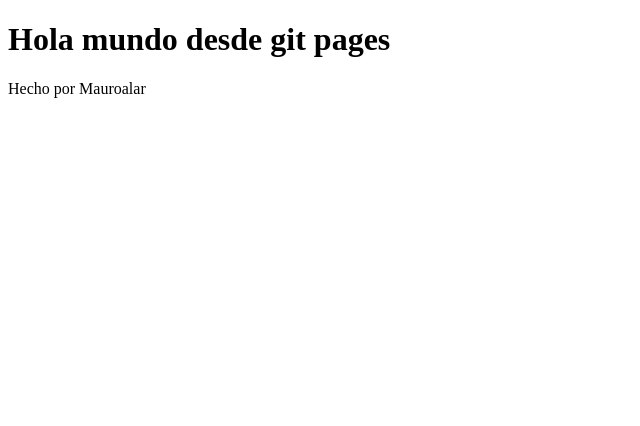
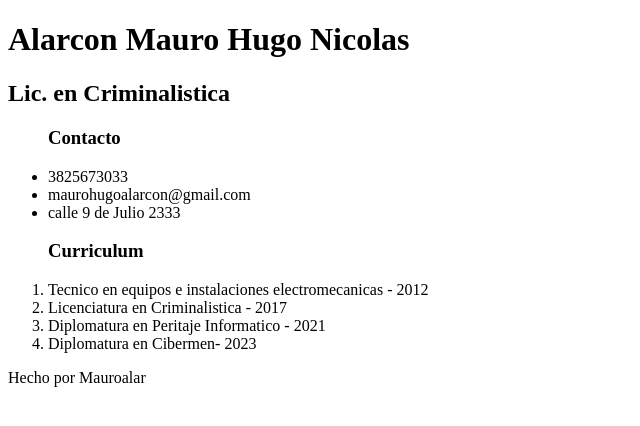
Before and after one commit to Mauroalar/Mauroalar.github.io, a plain HTML site: page index.html in a window 1280 px wide. Shown: the whole page, without its empty margins (0-640 px from the left). Drawn offline with Linux system fonts and the light colour scheme.

Commit message:
Agrego h1, h2, h3

```diff
--- a/index.html
+++ b/index.html
@@ -1,10 +1,25 @@
 <!DOCTYPE html>
 <html>
     <head>
-        <title>Mi primera pagina!</title>
+        <title>Presentacion</title>
     </head>
     <body>
-        <h1>Hola mundo desde git pages</h1>
+        <h1>Alarcon Mauro Hugo Nicolas</h1>
+         <h2>Lic. en Criminalistica</h2>
+        <ul>
+           <h3>Contacto</h3>
+            <li>3825673033</li>
+            <li>maurohugoalarcon@gmail.com </li>
+            <li>calle 9 de Julio 2333</li>
+        </ul>
+        <ol>
+            <h3>Curriculum</h3>
+            <li>Tecnico en equipos e instalaciones electromecanicas - 2012</li>
+            <li>Licenciatura en Criminalistica - 2017</li>
+            <li>Diplomatura en Peritaje Informatico - 2021</li>
+            <li>Diplomatura en Cibermen- 2023</li>
+        </ol>
+        <p></p>
         <p>Hecho por Mauroalar</p>
     </body>
 </html>
```
